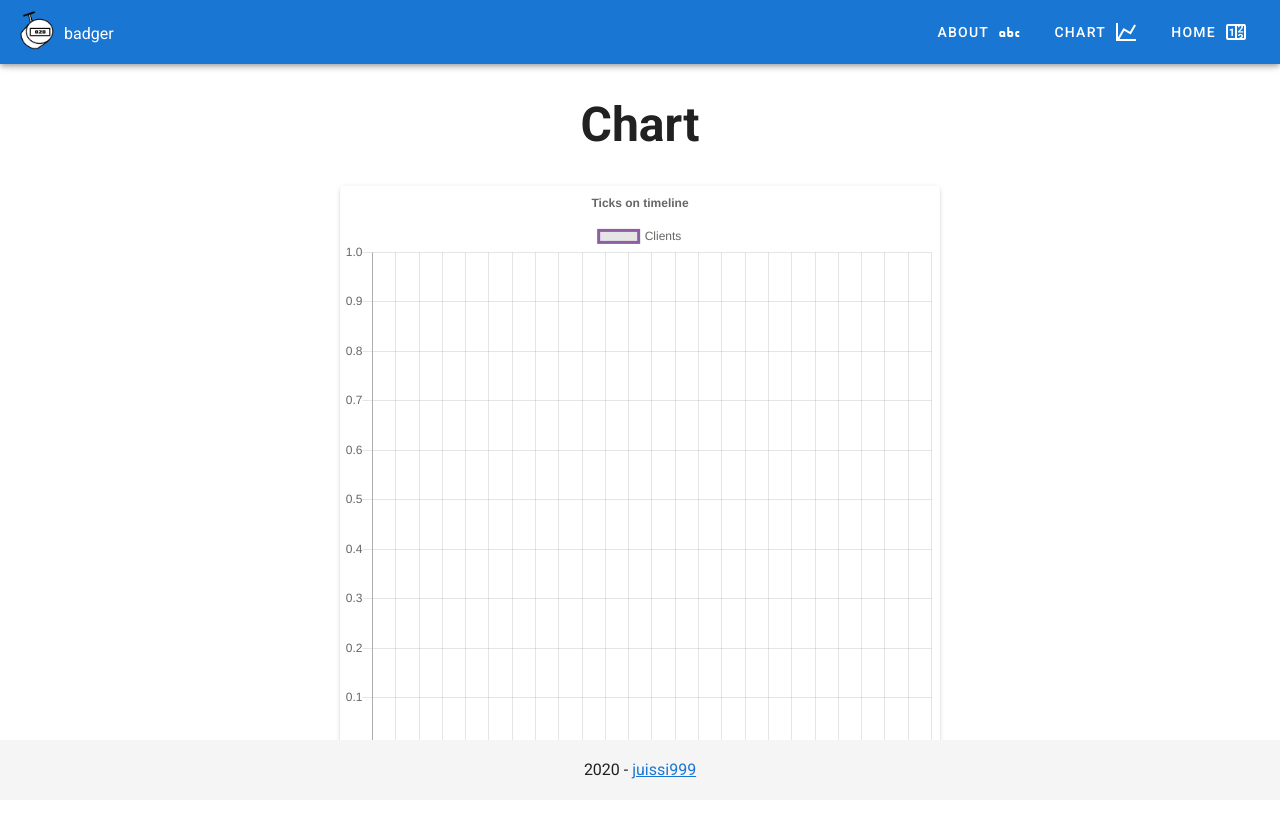
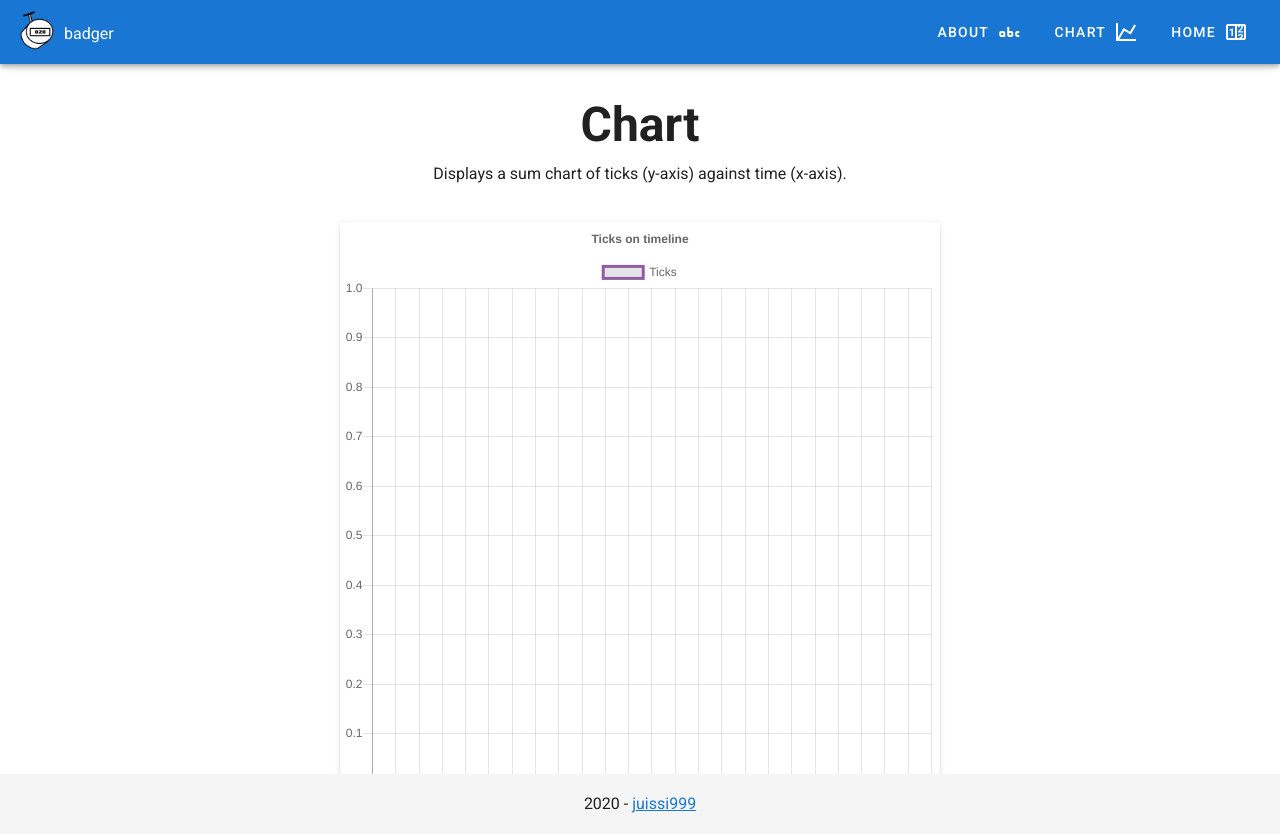
Before and after one commit to juissi999/badger, a Vue app: page /#/ in a window 1280 px wide. Both pictures are taken after a click on the button "CHART". Before the commit the page ends 800 px from the top, so only its background shows below. Built offline with nearby package versions, Linux system fonts and the light colour scheme.

Commit message:
Update chart-page texts

```diff
--- a/src/views/Chart.vue
+++ b/src/views/Chart.vue
@@ -3,6 +3,9 @@
     <v-row class="text-center">
       <v-col class="mb-3 ma-md-4 pa-0 pa-md-5">
         <h1 class="display-2 font-weight-bold mb-1 mb-md-3">Chart</h1>
+        <p class="subheading font-weight-regular mb-0 mb-md-3">
+          Displays a sum chart of ticks (y-axis) against time (x-axis).
+        </p>
       </v-col>
     </v-row>
     <v-card class="mx-auto" max-width="600">
@@ -24,7 +27,7 @@ export default {
         labels: this.$store.state.count.map(el => new Date(el)),
         datasets: [
           {
-            label: 'Clients',
+            label: 'Ticks',
             borderColor: '#8e5ea2',
             data: this.$store.state.count.map(el => {
               allCount++
```
Also changed, not shown: 8 other files (tests, documents, lock files or other folders).
